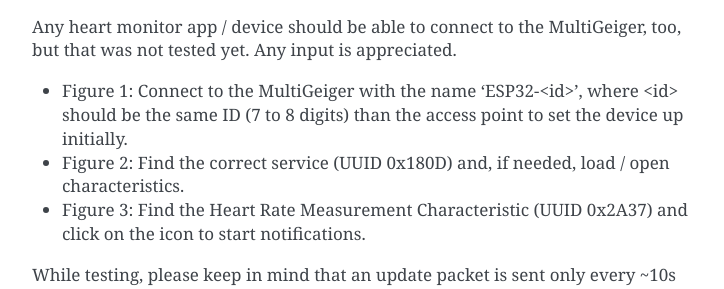
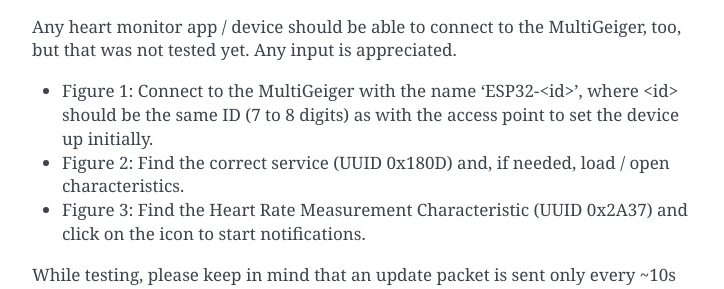
Before and after one commit to ecocurious2/MultiGeiger, a Sphinx documentation site: the page built from docs/source/usage.rst, in a window 1280 px wide and 900 px high, scrolled down 2226 px. Shown: the part 181-470 px from the top of the window, without its empty margins (388-1112 px from the left). Built offline with Sphinx 7.4.7, drawn with Linux system fonts in a browser that asks for light colours.

Commit message:
english fix

```diff
--- a/docs/source/usage.rst
+++ b/docs/source/usage.rst
@@ -103,7 +103,7 @@
 
 Any heart monitor app / device should be able to connect to the MultiGeiger, too, but that was not tested yet. Any input is appreciated.
 
-- Figure 1: Connect to the MultiGeiger with the name 'ESP32-<id>', where <id> should be the same ID (7 to 8 digits) than the access point to set the device up initially.
+- Figure 1: Connect to the MultiGeiger with the name 'ESP32-<id>', where <id> should be the same ID (7 to 8 digits) as with the access point to set the device up initially.
 
 - Figure 2: Find the correct service (UUID 0x180D) and, if needed, load / open characteristics.
 
```
